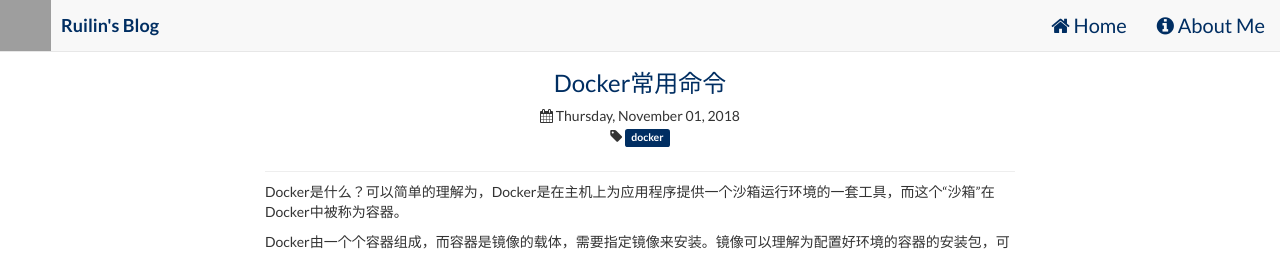
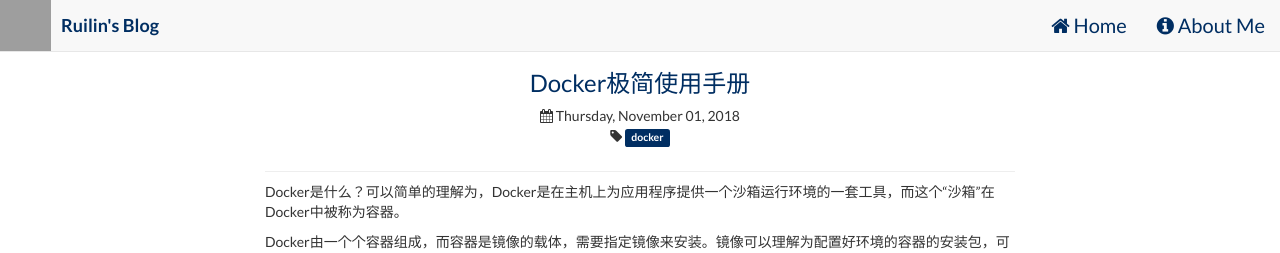
Before and after one commit to ruilin/blog, a Jekyll site: the page built from _posts/2018-11-1-Docker极简使用手册.md, in a window 1280 px wide and 1187 px high. Shown: the top 253 px of the window. Built offline with Jekyll 4.4.1, drawn with Linux system fonts in a browser that asks for light colours; nearby versions of some CDN libraries; grey boxes are pictures that could not be loaded.

Commit message:
change title

```diff
--- a/_posts/2018-11-1-Docker常用命令.md
+++ b/_posts/2018-11-1-Docker极简使用手册.md
@@ -3,7 +3,7 @@
 tags: docker
 date: 2018-11-1
 <!-- thumbnail:  -->
-title: Docker常用命令
+title: Docker极简使用手册
 published: true
 ---
 
```
Also changed, not shown: assets/img/a000.png.
